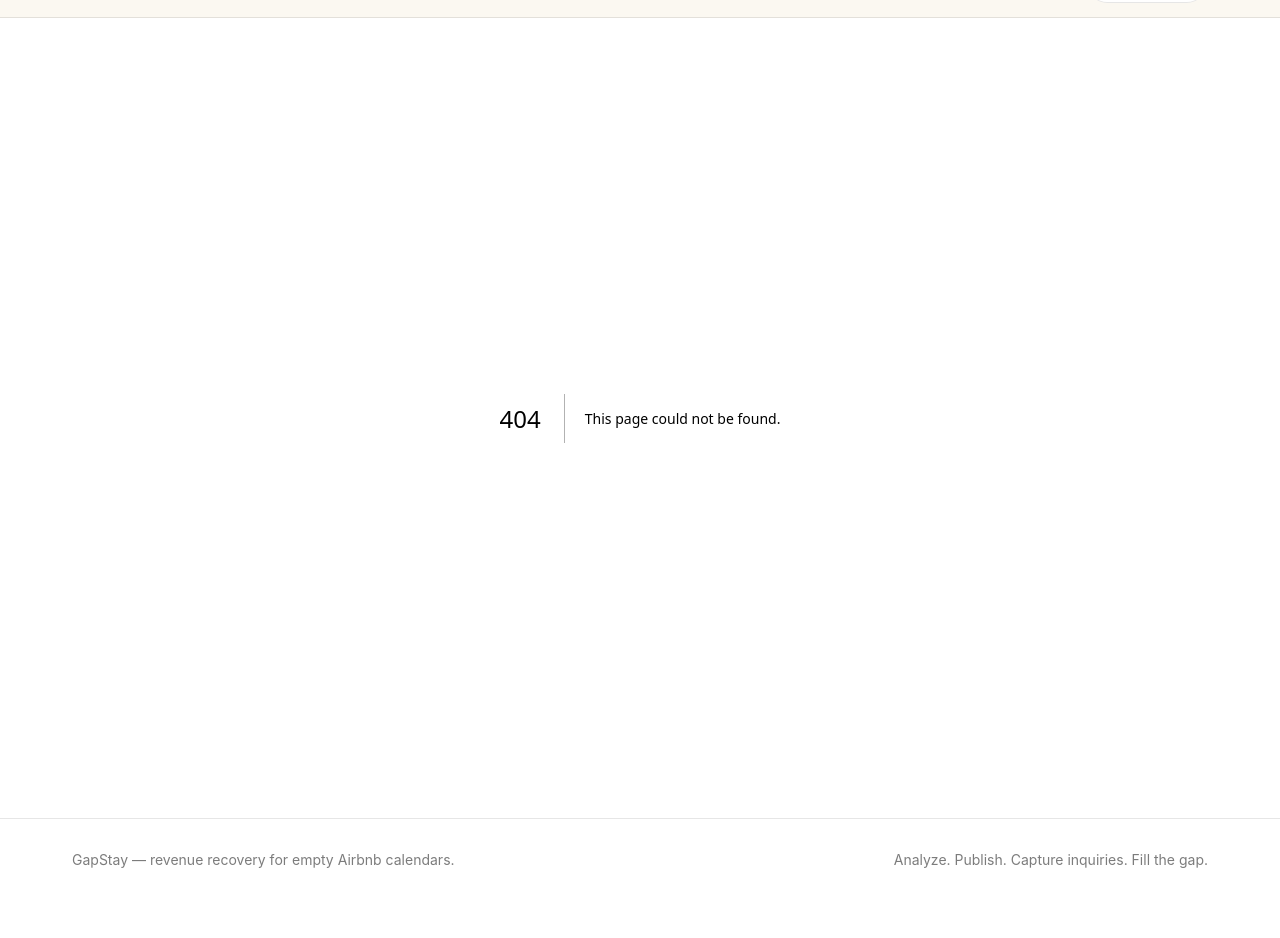
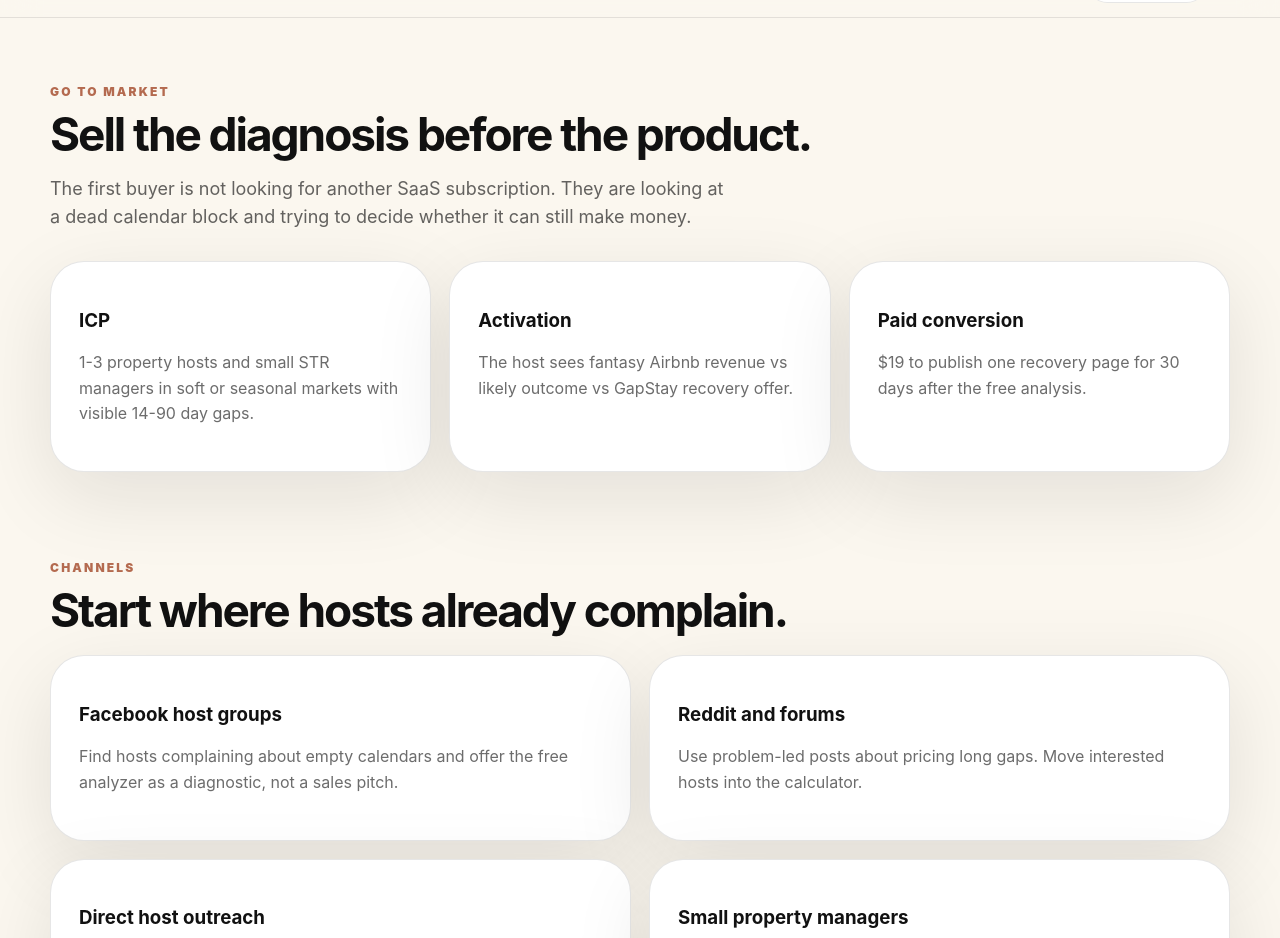
Before and after one commit to pissclams1/Pissclams, a Next.js app: page /gtm in a window 1280 px wide. Before the commit this address had no page. Shown: the part 54-992 px from the top of the page. Before the commit the page ends 954 px from the top, so only its background shows below. Built offline with nearby package versions, Linux system fonts and the light colour scheme.

Commit message:
Add GTM page

```diff
--- /dev/null
+++ b/app/gtm/page.tsx
@@ -0,0 +1,25 @@
+import Link from "next/link";
+
+const channels = [
+  ["Facebook host groups", "Find hosts complaining about empty calendars and offer the free analyzer as a diagnostic, not a sales pitch."],
+  ["Reddit and forums", "Use problem-led posts about pricing long gaps. Move interested hosts into the calculator."],
+  ["Direct host outreach", "Target listings with visible 14-90 day gaps and show the specific recovery angle."],
+  ["Small property managers", "Pitch portfolio gap recovery across multiple STR units."],
+  ["SEO", "Own searches around Airbnb occupancy down, empty calendar, and mid-term pricing."]
+];
+
+export default function GTMPage(){
+  return <main className="wrap section topspace">
+    <p className="kicker">Go to market</p>
+    <h1 className="big">Sell the diagnosis before the product.</h1>
+    <p className="lead" style={{fontSize:18}}>The first buyer is not looking for another SaaS subscription. They are looking at a dead calendar block and trying to decide whether it can still make money.</p>
+    <section className="grid grid3" style={{marginTop:30}}>
+      <Card title="ICP" text="1-3 property hosts and small STR managers in soft or seasonal markets with visible 14-90 day gaps." />
+      <Card title="Activation" text="The host sees fantasy Airbnb revenue vs likely outcome vs GapStay recovery offer." />
+      <Card title="Paid conversion" text="$19 to publish one recovery page for 30 days after the free analysis." />
+    </section>
+    <section className="section"><p className="kicker">Channels</p><h2 className="big">Start where hosts already complain.</h2><div className="grid grid2" style={{marginTop:22}}>{channels.map(([title,text])=><Card key={title} title={title} text={text}/>)}</div></section>
+    <section className="card pad"><p className="kicker">Launch message</p><h2>Your $8,000 Airbnb gap may not be worth $8,000. See what it is actually worth as a furnished mid-term stay.</h2><p className="muted">This creates the hook without promising demand we do not yet control. The page then shows the host a publishable offer.</p><div className="actions"><Link className="darkpill" href="/host">Analyze a gap</Link><Link className="pill" href="/pricing">Pricing</Link></div></section>
+  </main>
+}
+function Card({title,text}:{title:string;text:string}){return <div className="card pad"><h3>{title}</h3><p className="muted">{text}</p></div>}
```
